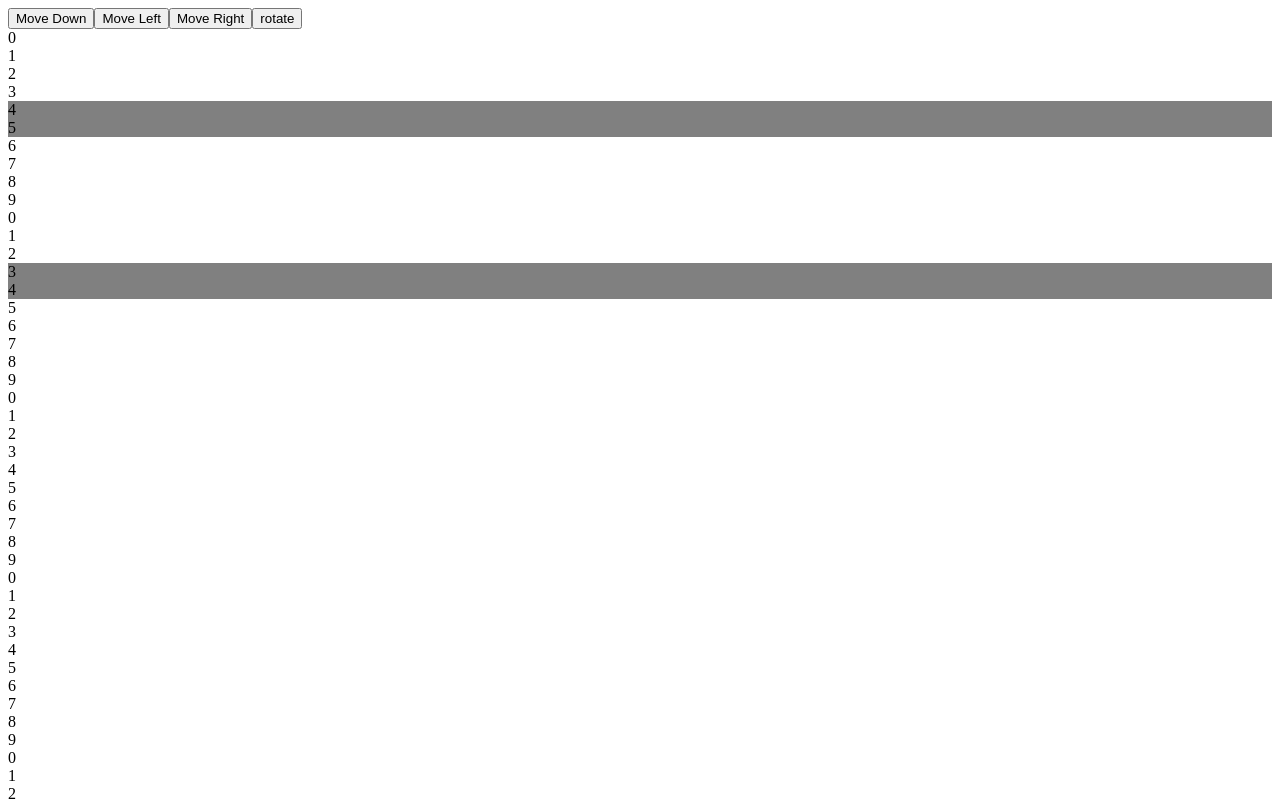
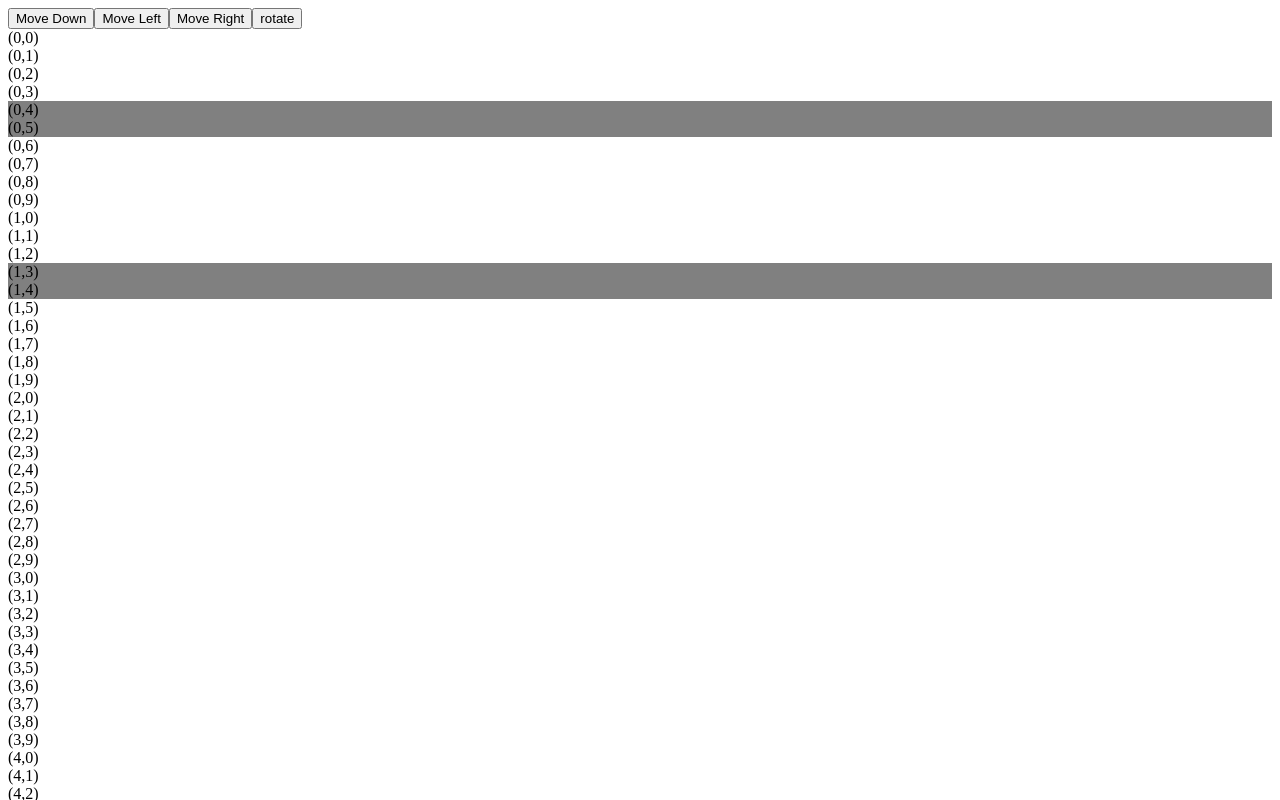
Before and after one commit to ferdaber/tetris, a React app: page / in a window 1280 px wide. Shown: the top 800 px of the page. Built offline with nearby package versions, Linux system fonts and the light colour scheme; what linaria would draw is missing.

Commit message:
add coordinates to debug

```diff
--- a/src/components/App.tsx
+++ b/src/components/App.tsx
@@ -170,7 +170,7 @@ const App = () => {
                     key={gridY}
                     style={isOccupied ? { background: "gray" } : undefined}
                   >
-                    {gridY}
+                    ({gridX},{gridY})
                   </div>
                 );
               })}
```
